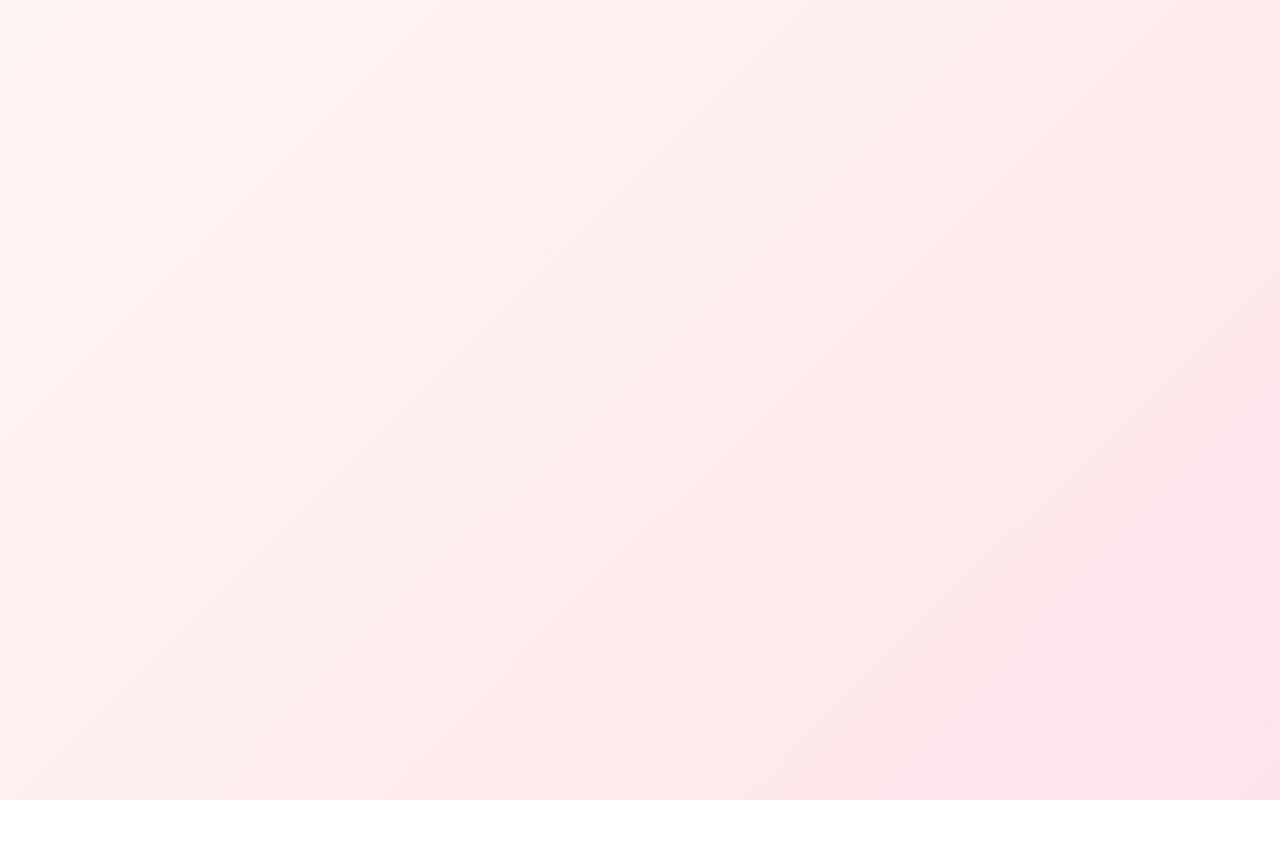
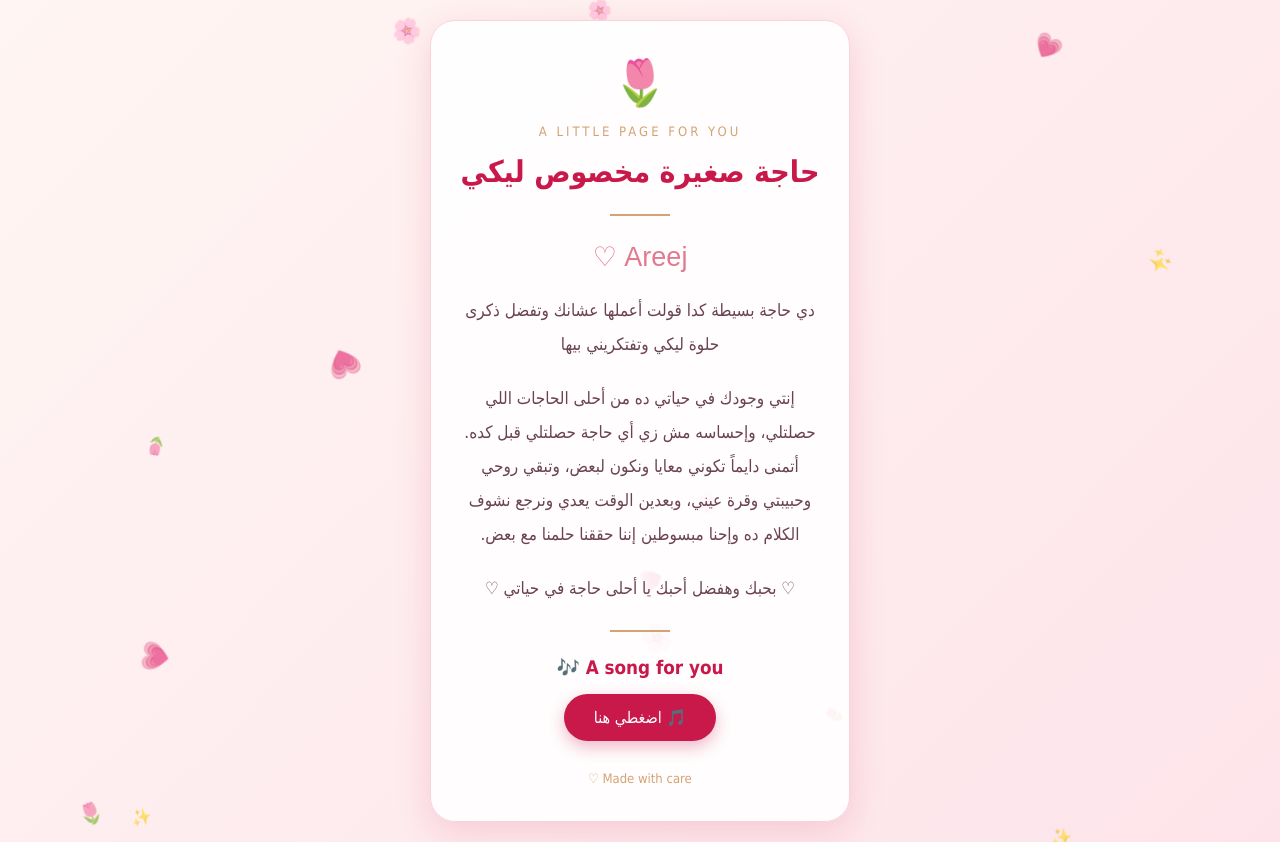
Before and after one commit to eng3bdallah2mo-sys/My-gift, a plain HTML site: page index.html in a window 1280 px wide. Before the commit the page ends 800 px from the top, so only its background shows below. Drawn offline with Linux system fonts and the light colour scheme.

Commit message:
Update index.html

```diff
--- a/index.html
+++ b/index.html
@@ -36,4 +36,151 @@
       z-index: 0;
     }
     @keyframes fall {
-      to { trans
+      to { transform: translateY(110vh) rotate(360deg); }
+    }
+
+    .card {
+      position: relative;
+      z-index: 1;
+      width: 100%;
+      max-width: 420px;
+      background: rgba(255, 255, 255, 0.88);
+      padding: 35px 25px;
+      border-radius: 25px;
+      text-align: center;
+      box-shadow: 0 10px 35px rgba(201, 24, 74, 0.15);
+      border: 1px solid #f8d3dc;
+    }
+
+    .flower { font-size: 45px; margin-bottom: 15px; }
+
+    .small-title {
+      color: var(--gold);
+      font-size: 13px;
+      letter-spacing: 3px;
+      margin-bottom: 15px;
+    }
+
+    h1 { color: var(--rose); font-size: 30px; margin-bottom: 20px; }
+
+    .name {
+      font-size: 27px;
+      font-family: Arial, Helvetica, sans-serif;
+      color: var(--rose-soft);
+      margin: 20px 0;
+    }
+
+    .message { font-size: 17px; line-height: 2; margin: 20px 0; }
+
+    .line {
+      width: 60px;
+      height: 2px;
+      background: var(--gold);
+      margin: 25px auto;
+    }
+
+    .song-title { color: var(--rose); margin-bottom: 15px; }
+
+    button {
+      background: var(--rose);
+      color: white;
+      border: none;
+      padding: 14px 30px;
+      border-radius: 30px;
+      font-size: 16px;
+      font-family: inherit;
+      cursor: pointer;
+      box-shadow: 0 6px 16px rgba(201, 24, 74, 0.3);
+      transition: transform .2s, background .2s;
+    }
+    button:hover { background: #a4133c; }
+    button:active { transform: scale(.96); }
+
+    .footer { margin-top: 30px; font-size: 13px; color: var(--gold); }
+
+    /* ظهور تدريجي للجمل */
+    .fade { opacity: 0; transform: translateY(12px); animation: show .9s ease forwards; }
+    .d1 { animation-delay: .2s; }
+    .d2 { animation-delay: .8s; }
+    .d3 { animation-delay: 1.4s; }
+    .d4 { animation-delay: 2s; }
+    .d5 { animation-delay: 2.6s; }
+    @keyframes show { to { opacity: 1; transform: none; } }
+  </style>
+</head>
+
+<body>
+
+  <div class="card">
+
+    <div class="flower fade d1">🌷</div>
+
+    <div class="small-title fade d1">A LITTLE PAGE FOR YOU</div>
+
+    <h1 class="fade d1">حاجة صغيرة مخصوص ليكي</h1>
+
+    <div class="line"></div>
+
+    <div class="name fade d2">Areej ♡</div>
+
+    <p class="message fade d3">
+      دي حاجة بسيطة كدا قولت أعملها عشانك وتفضل ذكرى حلوة ليكي وتفتكريني بيها
+    </p>
+
+    <p class="message fade d4">
+      إنتي وجودك في حياتي ده من أحلى الحاجات اللي حصلتلي، وإحساسه مش زي أي حاجة حصلتلي قبل كده.
+      أتمنى دايماً تكوني معايا ونكون لبعض، وتبقي روحي وحبيبتي وقرة عيني،
+      وبعدين الوقت يعدي ونرجع نشوف الكلام ده وإحنا مبسوطين إننا حققنا حلمنا مع بعض.
+    </p>
+
+    <p class="message fade d5">
+      ♡ بحبك وهفضل أحبك يا أحلى حاجة في حياتي ♡
+    </p>
+
+    <div class="line"></div>
+
+    <h3 class="song-title">A song for you 🎶</h3>
+
+    <audio id="song" src="song.mp3" preload="auto"></audio>
+
+    <button onclick="playSong()" id="playBtn">🎵 اضغطي هنا</button>
+
+    <div class="footer">Made with care ♡</div>
+
+  </div>
+
+  <script>
+    function playSong() {
+      const song = document.getElementById("song");
+      const btn = document.getElementById("playBtn");
+
+      if (song.paused) {
+        song.play().then(function () {
+          btn.innerHTML = "إيقاف الأغنية ♡";
+        }).catch(function () {
+          btn.innerHTML = "تعذر تشغيل الأغنية";
+        });
+      } else {
+        song.pause();
+        btn.innerHTML = "🎵 اضغطي هنا";
+      }
+    }
+
+    // بتلات بتنزل من فوق
+    (function () {
+      var items = ["🌸", "💗", "🌷", "✨"];
+      for (var i = 0; i < 14; i++) {
+        var p = document.createElement("span");
+        p.className = "petal";
+        p.textContent = items[i % items.length];
+        p.style.left = Math.random() * 100 + "vw";
+        p.style.fontSize = (14 + Math.random() * 14) + "px";
+        p.style.animationDuration = (9 + Math.random() * 9) + "s";
+        p.style.animationDelay = (-Math.random() * 12) + "s";
+        document.body.appendChild(p);
+      }
+    })();
+  </script>
+
+</body>
+</html>
```
